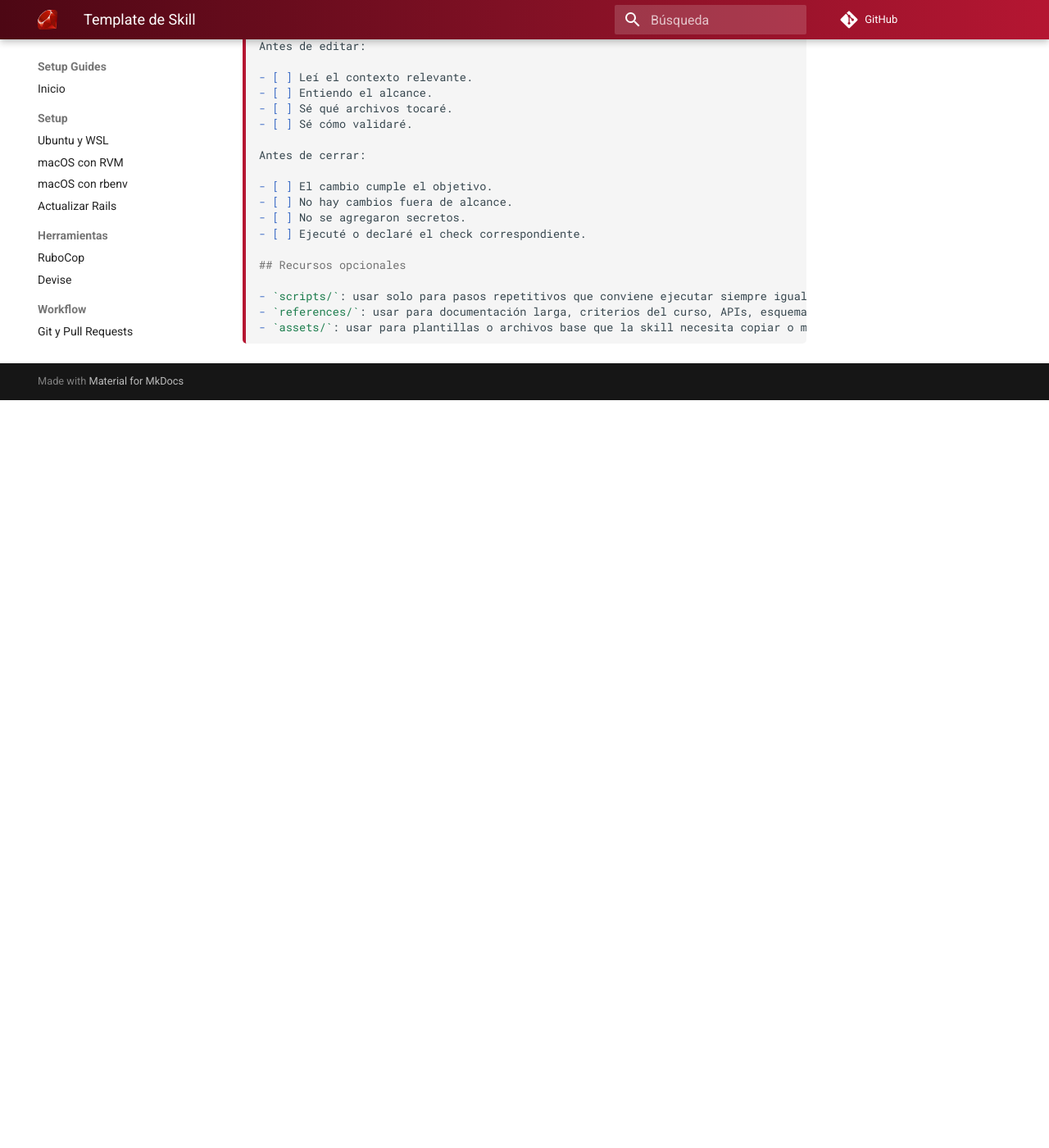
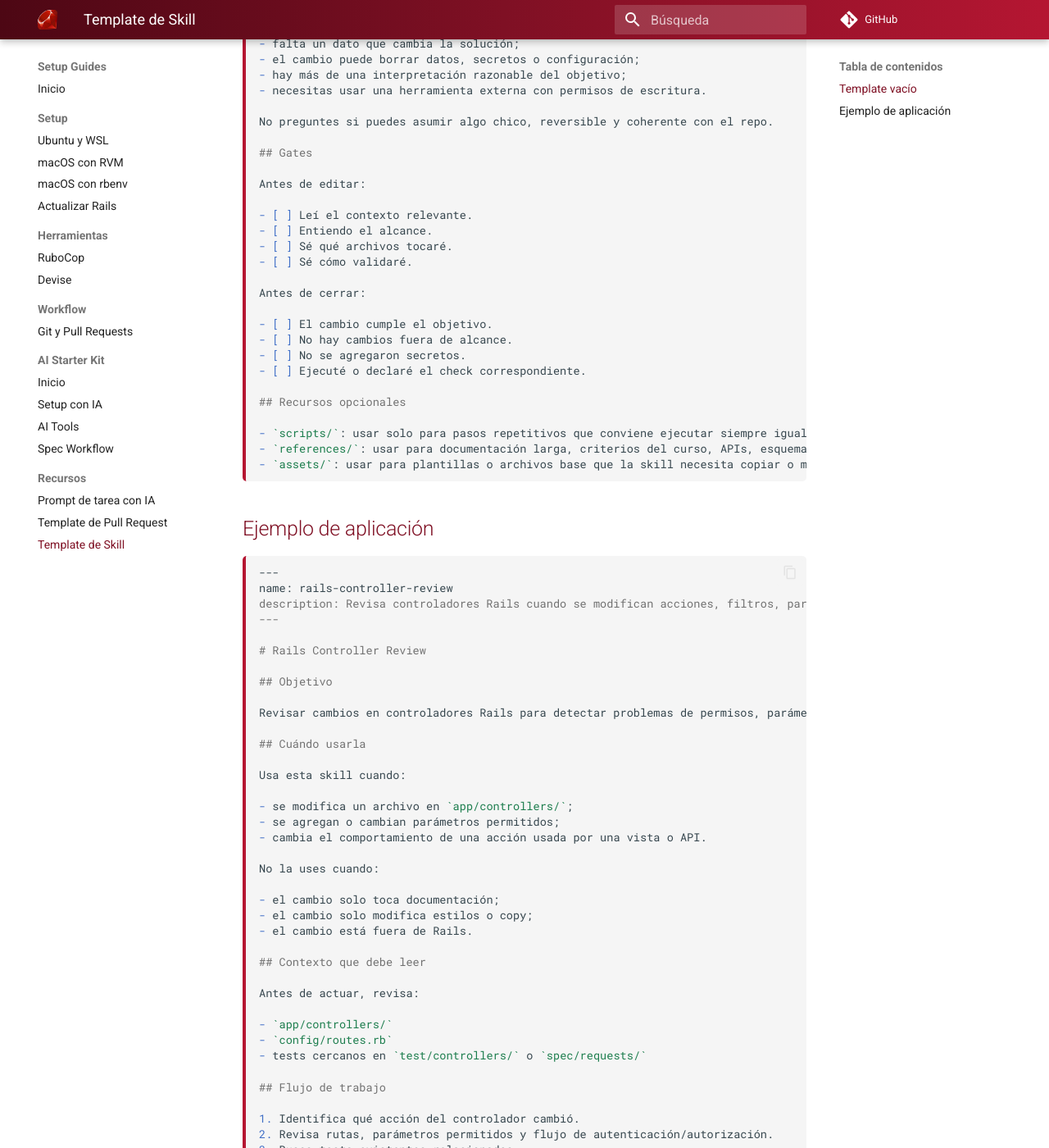
Before and after one commit to IIC2143/Setup-Guides, an MkDocs documentation site: the page built from docs/resources/skill-template.md, in a window 1280 px wide and 1400 px high, scrolled down 1333 px. Shown: the whole window at 82% size. Built offline with MkDocs 1.6.1 and Material for MkDocs 9.7.7, drawn with Linux system fonts in a browser that asks for light colours; comment, search, counter and statistics services are not loaded; before the commit the page ends 1821 px from its top, so only the background shows below that; some of the changed text lies outside the part shown.

Commit message:
docs: add practical resource examples

````diff
--- a/docs/resources/skill-template.md
+++ b/docs/resources/skill-template.md
@@ -1,6 +1,10 @@
 # Template de Skill
 
 Estructura sugerida para crear una skill reutilizable en `.agents/skills/<nombre>/SKILL.md`, `.claude/skills/<nombre>/SKILL.md` o `.opencode/skills/<nombre>/SKILL.md`.
+
+Una skill sirve para guardar una forma repetible de trabajar con un agente. Conviene usarla cuando un equipo repite el mismo tipo de tarea y quiere que la herramienta cargue instrucciones específicas sin copiar el mismo prompt cada vez.
+
+## Template vacío
 
 ```markdown
 ---
@@ -82,3 +86,79 @@ Antes de cerrar:
 - `references/`: usar para documentación larga, criterios del curso, APIs, esquemas o ejemplos.
 - `assets/`: usar para plantillas o archivos base que la skill necesita copiar o modificar.
 ```
+
+## Ejemplo de aplicación
+
+```markdown
+---
+name: rails-controller-review
+description: Revisa controladores Rails cuando se modifican acciones, filtros, parámetros permitidos o respuestas HTTP.
+---
+
+# Rails Controller Review
+
+## Objetivo
+
+Revisar cambios en controladores Rails para detectar problemas de permisos, parámetros, respuestas HTTP y cobertura mínima antes de abrir un PR.
+
+## Cuándo usarla
+
+Usa esta skill cuando:
+
+- se modifica un archivo en `app/controllers/`;
+- se agregan o cambian parámetros permitidos;
+- cambia el comportamiento de una acción usada por una vista o API.
+
+No la uses cuando:
+
+- el cambio solo toca documentación;
+- el cambio solo modifica estilos o copy;
+- el cambio está fuera de Rails.
+
+## Contexto que debe leer
+
+Antes de actuar, revisa:
+
+- `app/controllers/`
+- `config/routes.rb`
+- tests cercanos en `test/controllers/` o `spec/requests/`
+
+## Flujo de trabajo
+
+1. Identifica qué acción del controlador cambió.
+2. Revisa rutas, parámetros permitidos y flujo de autenticación/autorización.
+3. Busca tests existentes relacionados.
+4. Señala riesgos concretos con archivo y línea.
+5. Propón el cambio mínimo o el test mínimo que cubriría el riesgo.
+6. Resume hallazgos, validación y pendientes.
+
+## Cuándo preguntar antes de seguir
+
+Pregunta al usuario si:
+
+- no queda claro el comportamiento esperado;
+- hay más de una forma válida de manejar permisos;
+- corregir el problema requiere cambiar modelo, rutas o vistas.
+
+No preguntes si el fix es local, chico y coherente con el patrón existente.
+
+## Gates
+
+Antes de editar:
+
+- [ ] Leí el controlador afectado.
+- [ ] Revisé rutas relacionadas.
+- [ ] Revisé tests cercanos.
+- [ ] Sé cómo validaré el cambio.
+
+Antes de cerrar:
+
+- [ ] El cambio o recomendación cubre el riesgo detectado.
+- [ ] No hay cambios fuera de alcance.
+- [ ] No se agregaron secretos.
+- [ ] Ejecuté o declaré el check correspondiente.
+
+## Recursos opcionales
+
+- `references/controller-review.md`: usar si el curso define criterios específicos para controladores.
+```
````
Also changed, not shown: docs/resources/pull-request-template.md (+38 -0 lines).
